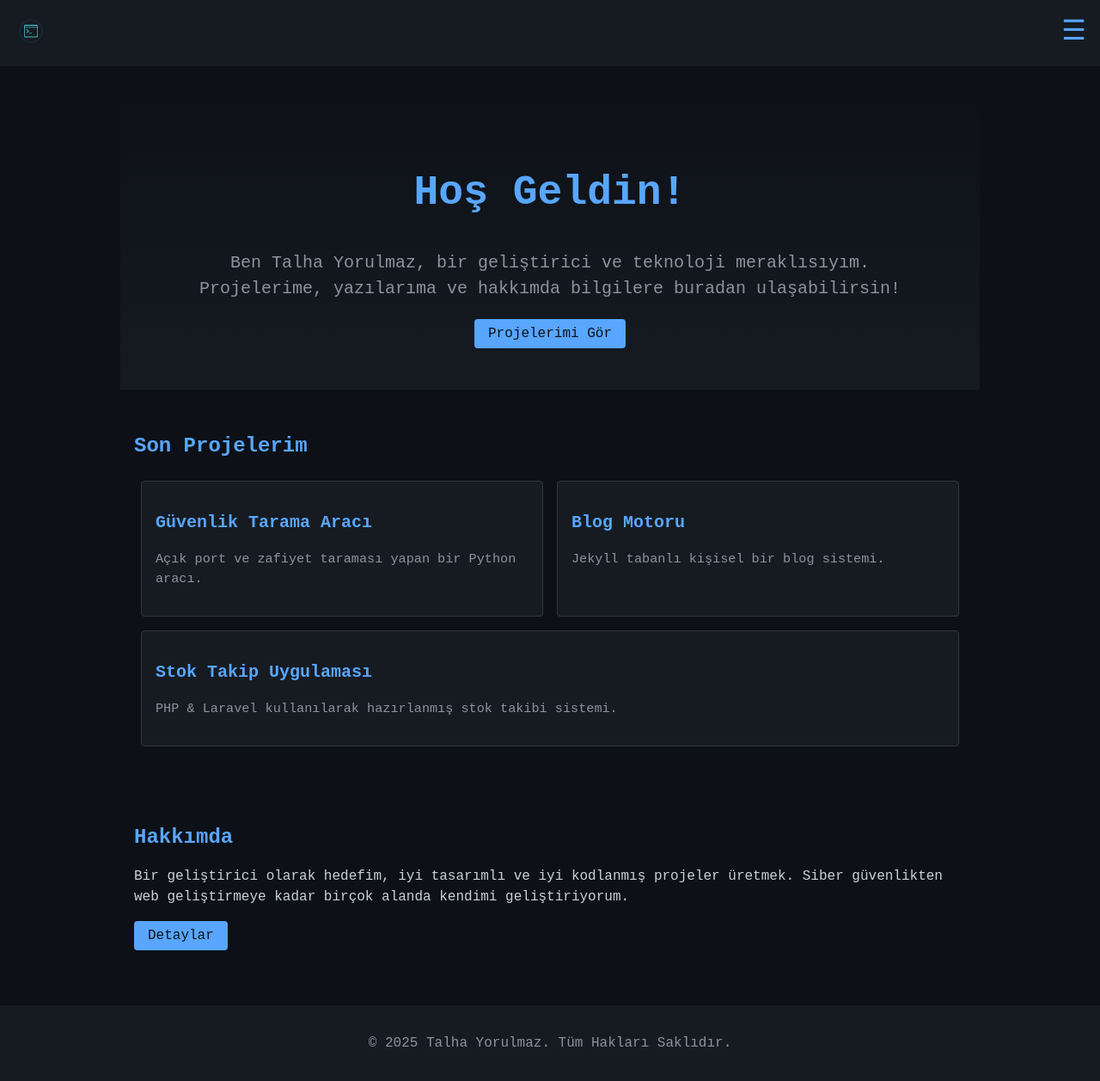
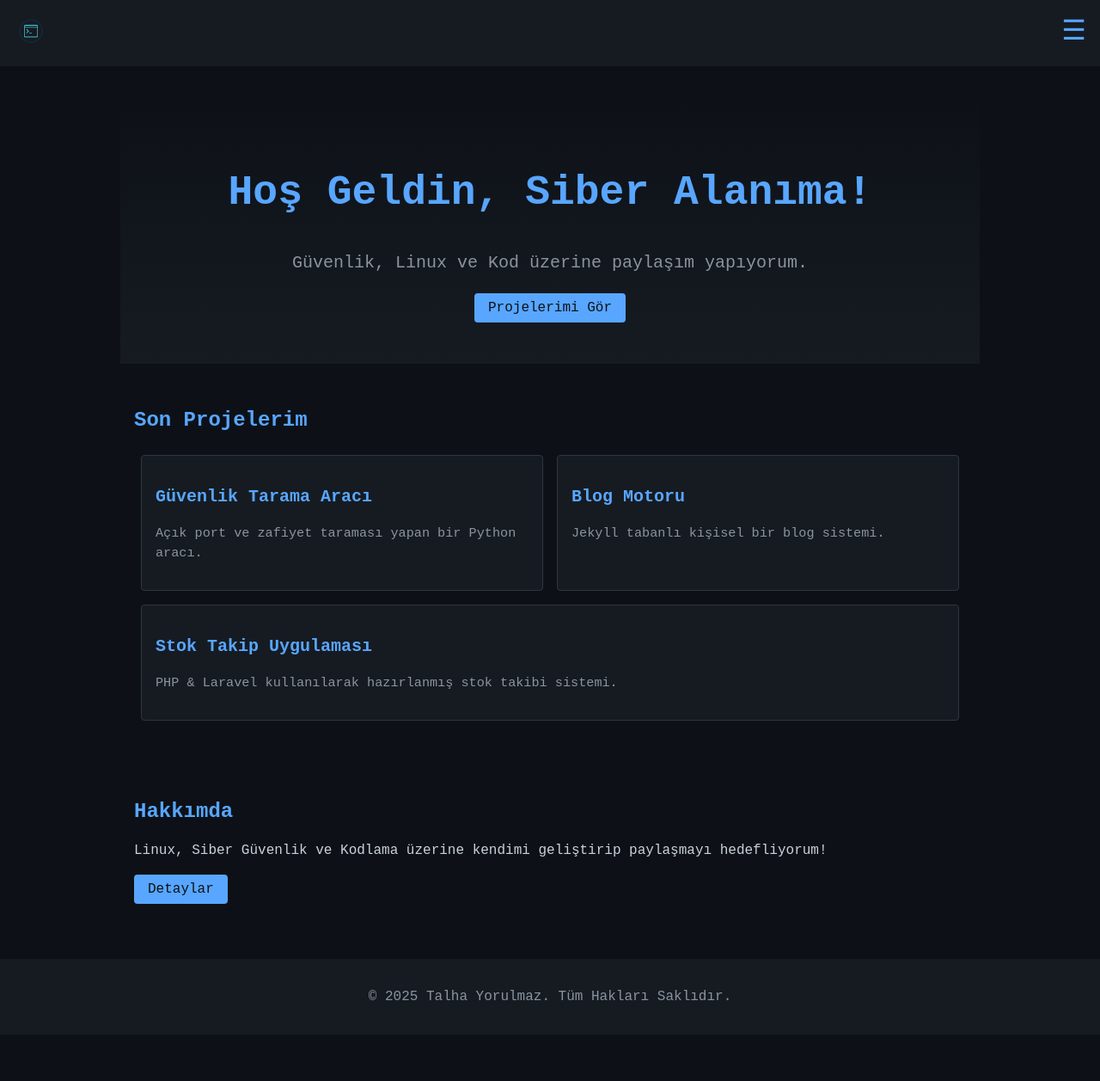
Before and after one commit to talhayrlmz/talhayorulmaz.github.io, a Jekyll site: the page built from index.html, in a window 1280 px wide. Shown: the whole page at 86% size. Built offline with Jekyll 4.4.1, drawn with Linux system fonts in a browser that asks for light colours; after the commit the page ends 1203 px from its top, so only the background shows below that.

Commit message:
Update index.html

```diff
--- a/index.html
+++ b/index.html
@@ -1,19 +1,14 @@
 ---
 layout: default
-title: "Hoş Geldin"
-description: "Talha Yorulmaz Kişisel Web Sitesi"
+title: "Anasayfa"
+description: "Talha Yorulmaz - Siber Alan"
 ---
-<!-- Kahraman Alanı -->
 <section class="hero">
-  <div class="content">
-    <h1>Hoş Geldin!</h1>
-    <p>Ben Talha Yorulmaz, bir geliştirici ve teknoloji meraklısıyım.<br/>
-       Projelerime, yazılarıma ve hakkımda bilgilere buradan ulaşabilirsin!</p>
-    <a href="{{ '/projects' | relative_url }}" class="btn">Projelerimi Gör</a>
-  </div>
+  <h1>Hoş Geldin, Siber Alanıma!</h1>
+  <p>Güvenlik, Linux ve Kod üzerine paylaşım yapıyorum.</p>
+  <a class="btn" href="{{ '/projects' | relative_url }}">Projelerimi Gör</a>
 </section>
 
-<!-- Son Projeler Alanı -->
 <section class="projects">
   <h2>Son Projelerim</h2>
   <div class="project-list">
@@ -26,11 +21,8 @@ description: "Talha Yorulmaz Kişisel Web Sitesi"
   </div>
 </section>
 
-<!-- Hakkında Alanı -->
 <section class="about">
   <h2>Hakkımda</h2>
-  <p>Bir geliştirici olarak hedefim, iyi tasarımlı ve iyi kodlanmış projeler üretmek.
-    Siber güvenlikten web geliştirmeye kadar birçok alanda kendimi geliştiriyorum.
-  </p>
-  <a href="{{ '/about' | relative_url }}" class="btn">Detaylar</a>
+  <p>Linux, Siber Güvenlik ve Kodlama üzerine kendimi geliştirip paylaşmayı hedefliyorum!</p>
+  <a class="btn" href="{{ '/about' | relative_url }}">Detaylar</a>
 </section>
```
